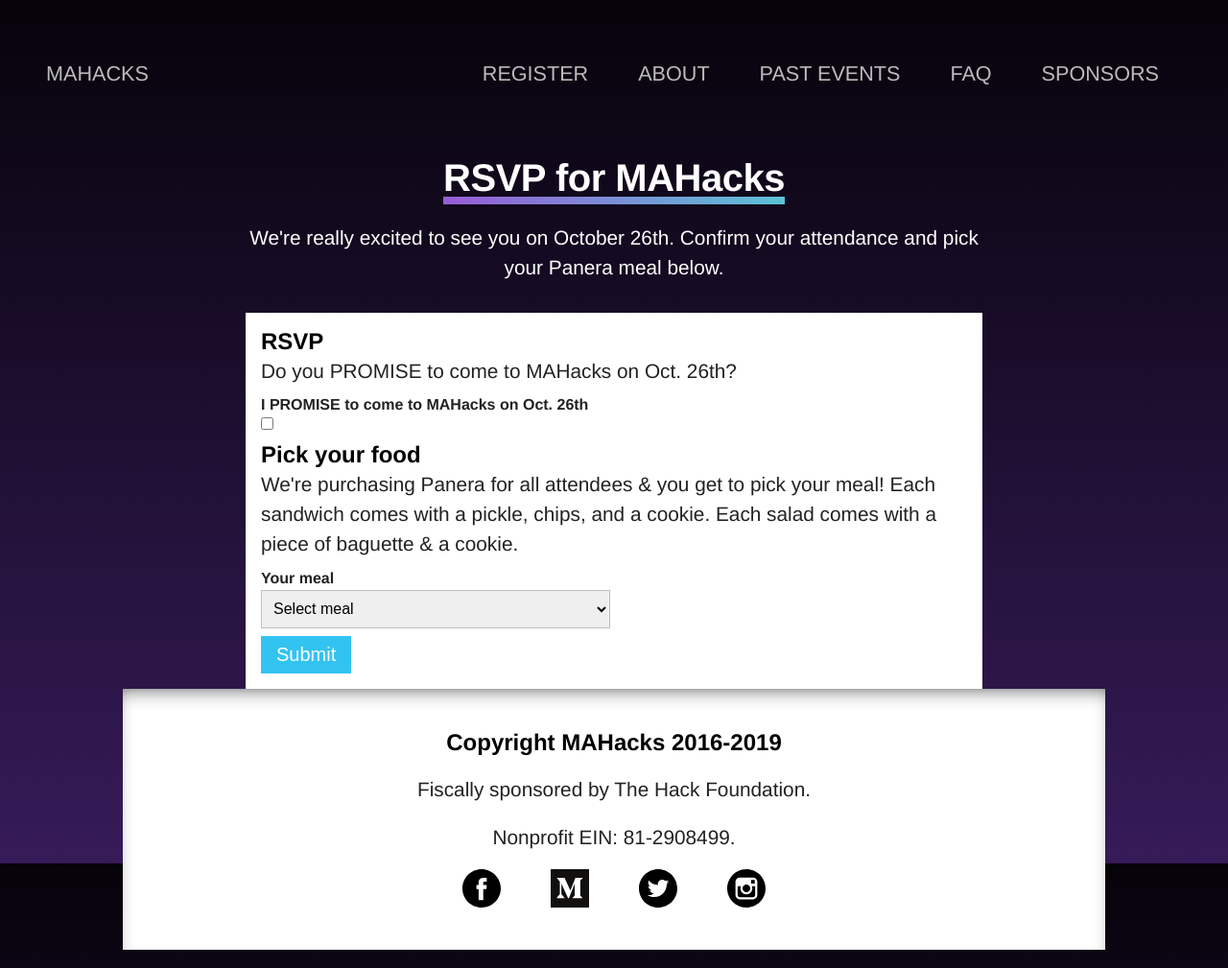
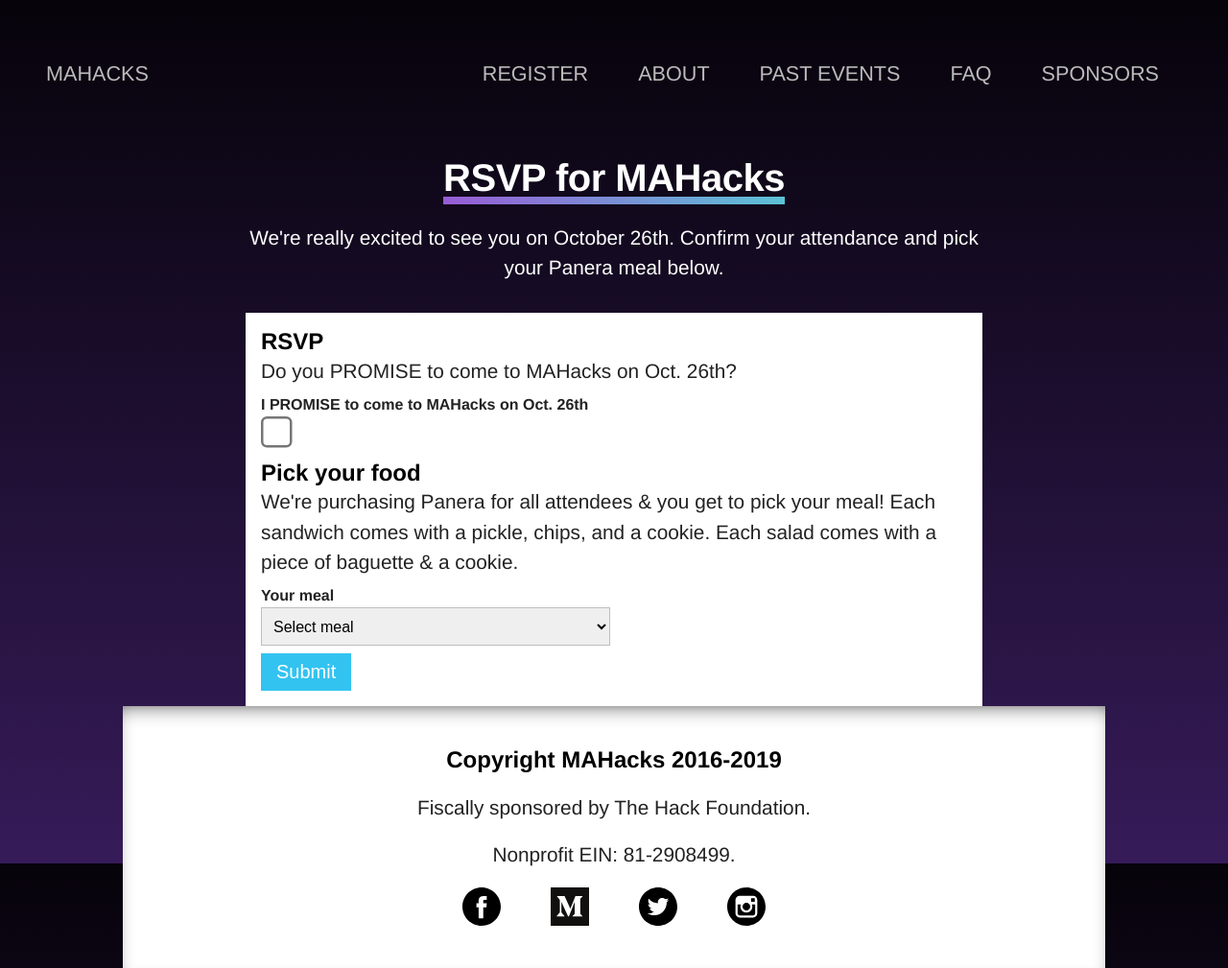
Before and after one commit to mahacks/old-website, a Jekyll site: the page built from rsvp.html, in a window 1280 px wide. Shown: the whole page at 96% size. Built offline with Jekyll 4.4.1, drawn with Linux system fonts in a browser that asks for light colours; some web fonts are replaced.

Commit message:
Update rsvp.html

```diff
--- a/rsvp.html
+++ b/rsvp.html
@@ -19,7 +19,7 @@ require_js:
 
 			<div class="field">
 				<p class="fieldName">I PROMISE to come to MAHacks on Oct. 26th</p>
-				<input type="hidden" name="agree" value="false"><input type="checkbox" onclick="this.previousSibling.value=1-this.previousSibling.value">
+				<input type="hidden" name="agree" value="false"><input type="checkbox" style="zoom: 2.5;" onclick="this.previousSibling.value=1-this.previousSibling.value">
 
 			</div>
 
```
